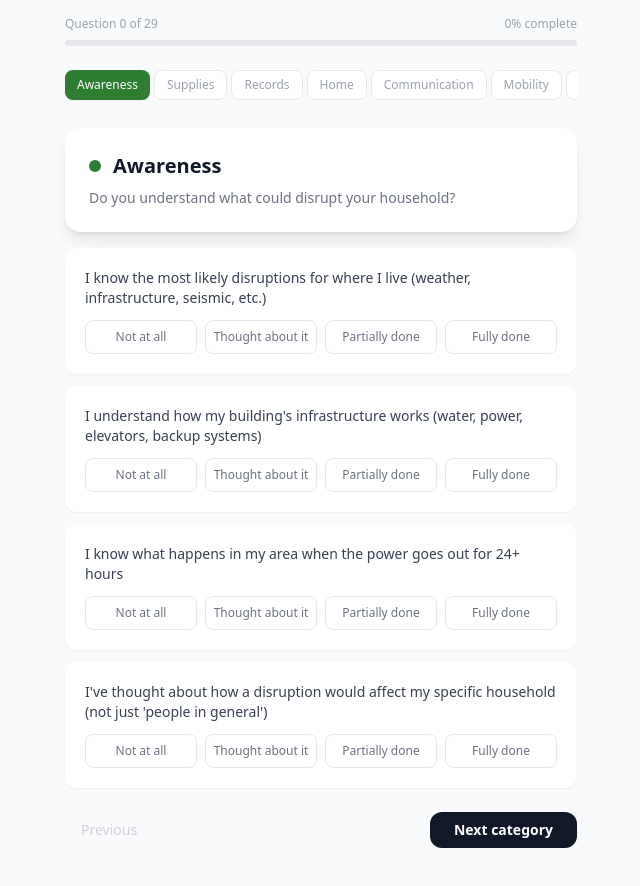
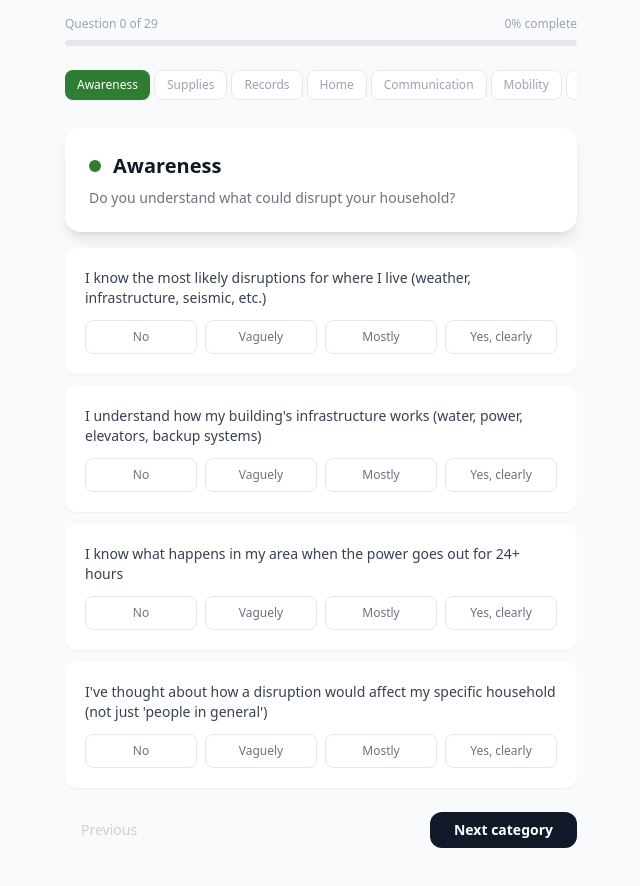
Before and after one commit to akhalayleh/ready-score, a React (Vite) app: page / in a window 1280 px wide. Both pictures are taken after a click on the button "Start Assessment". Shown: the top 886 px of the page, without its empty margins (319-959 px from the left). Built offline with nearby package versions, Linux system fonts and the light colour scheme.

Commit message:
Add metric-first units and per-category scale labels

```diff
--- a/src/ReadyScore.jsx
+++ b/src/ReadyScore.jsx
@@ -8,6 +8,7 @@ const CATEGORIES = [
     label: "Awareness",
     subtitle: "Do you understand what could disrupt your household?",
     color: "#2e7d32",
+    scaleType: "knowledge",
     questions: [
       { text: "I know the most likely disruptions for where I live (weather, infrastructure, seismic, etc.)", id: "a1" },
       { text: "I understand how my building's infrastructure works (water, power, elevators, backup systems)", id: "a2" },
@@ -20,6 +21,7 @@ const CATEGORIES = [
     label: "Supplies",
     subtitle: "Could you leave your home in 10 minutes with what you need for 3 days?",
     color: "#1565c0",
+    scaleType: "action",
     questions: [
       { text: "I have a packed go-bag that I could grab and leave with right now", id: "s1" },
       { text: "My go-bag has water, food, and medications for at least 72 hours", id: "s2" },
@@ -32,6 +34,7 @@ const CATEGORIES = [
     label: "Records",
     subtitle: "Could you prove who you are and access your money from anywhere?",
     color: "#6a1b9a",
+    scaleType: "action",
     questions: [
       { text: "I have copies of my key identity documents (passport, ID) stored separately from the originals", id: "r1" },
       { text: "I have digital backups of important documents in a secure cloud location", id: "r2" },
@@ -45,8 +48,9 @@ const CATEGORIES = [
     label: "Home",
     subtitle: "Is your home set up to sustain you if you can't leave for a week?",
     color: "#e65100",
+    scaleType: "action",
     questions: [
-      { text: "I have enough stored water for my household for at least 3 days (1 gallon per person per day)", id: "h1" },
+      { text: "I have enough stored water for my household for at least 3 days (4 litres [1 gallon] per person per day)", id: "h1" },
       { text: "I have a way to charge my phone if the power is out for 48 hours", id: "h2" },
       { text: "I know where my building's utility shutoffs are (water, gas, electrical panel)", id: "h3" },
       { text: "My medications are organized with at least a 7-day buffer before I'd run out", id: "h4" },
@@ -57,6 +61,7 @@ const CATEGORIES = [
     label: "Communication",
     subtitle: "If cell networks went down, could your family find each other?",
     color: "#00838f",
+    scaleType: "action",
     questions: [
       { text: "My household has a designated meeting point if we can't reach each other by phone", id: "c1" },
       { text: "I have an out-of-area contact person that all family members know to call", id: "c2" },
@@ -69,6 +74,7 @@ const CATEGORIES = [
     label: "Mobility",
     subtitle: "If you had to relocate in 48 hours, how much friction would you face?",
     color: "#ad1457",
+    scaleType: "knowledge",
     questions: [
       { text: "I know the termination terms for my lease, utilities, and major subscriptions", id: "m1" },
       { text: "I could list every recurring financial commitment I have (and how to cancel each one)", id: "m2" },
@@ -81,6 +87,7 @@ const CATEGORIES = [
     label: "Special Needs",
     subtitle: "Have you accounted for the specific people and animals in your care?",
     color: "#4e342e",
+    scaleType: "action",
     questions: [
       { text: "I've thought about how each person in my household (children, elderly, medical needs) would be affected", id: "sp1" },
       { text: "If I have pets: I have a plan for their transport, food, and shelter that doesn't depend on 'figure it out later'", id: "sp2" },
@@ -90,12 +97,20 @@ const CATEGORIES = [
   },
 ];
 
-const SCORE_LABELS = [
-  { value: 0, label: "Not at all", emoji: "" },
-  { value: 1, label: "Thought about it", emoji: "" },
-  { value: 2, label: "Partially done", emoji: "" },
-  { value: 3, label: "Fully done", emoji: "" },
-];
+const SCALE_TYPES = {
+  knowledge: [
+    { value: 0, label: "No" },
+    { value: 1, label: "Vaguely" },
+    { value: 2, label: "Mostly" },
+    { value: 3, label: "Yes, clearly" },
+  ],
+  action: [
+    { value: 0, label: "Not yet" },
+    { value: 1, label: "Planned" },
+    { value: 2, label: "Partly" },
+    { value: 3, label: "Yes, fully" },
+  ],
+};
 
 // ─── Gap analysis messaging ───
 function getGapMessage(catId, score, maxScore) {
@@ -356,11 +371,12 @@ export default function ReadyScore() {
         <div className="space-y-3">
           {currentCategory.questions.map((q) => {
             const currentVal = answers[q.id];
+            const scaleLabels = SCALE_TYPES[currentCategory.scaleType] || SCALE_TYPES.action;
             return (
               <div key={q.id} className="bg-white rounded-xl shadow-sm p-5">
                 <p className="text-sm text-gray-700 mb-3">{q.text}</p>
                 <div className="flex gap-2">
-                  {SCORE_LABELS.map(opt => {
+                  {scaleLabels.map(opt => {
                     const isSelected = currentVal === opt.value;
                     return (
                       <button
```
